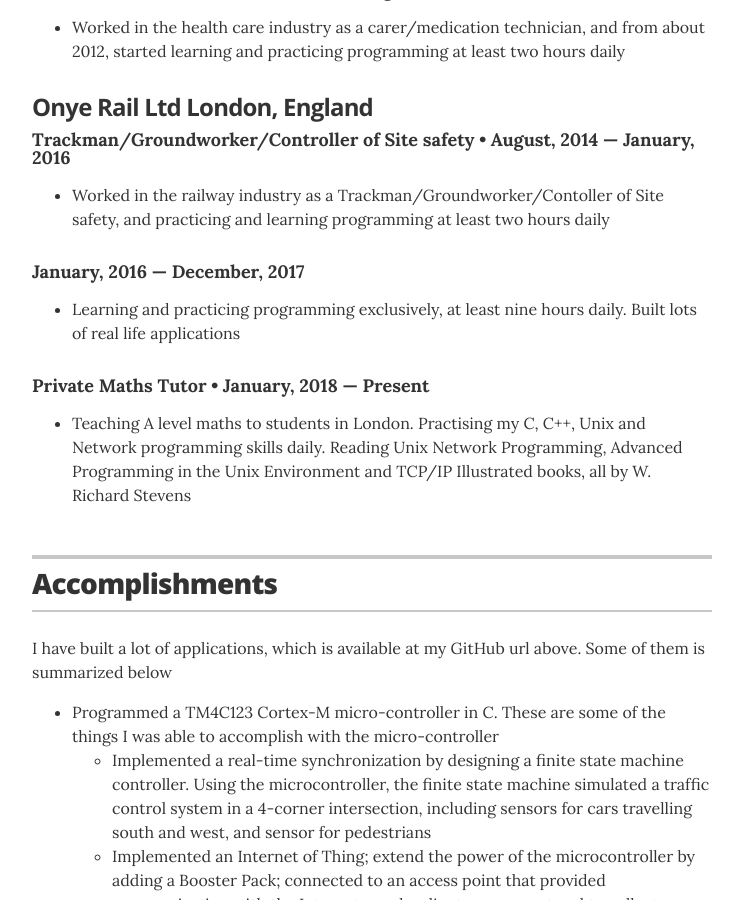
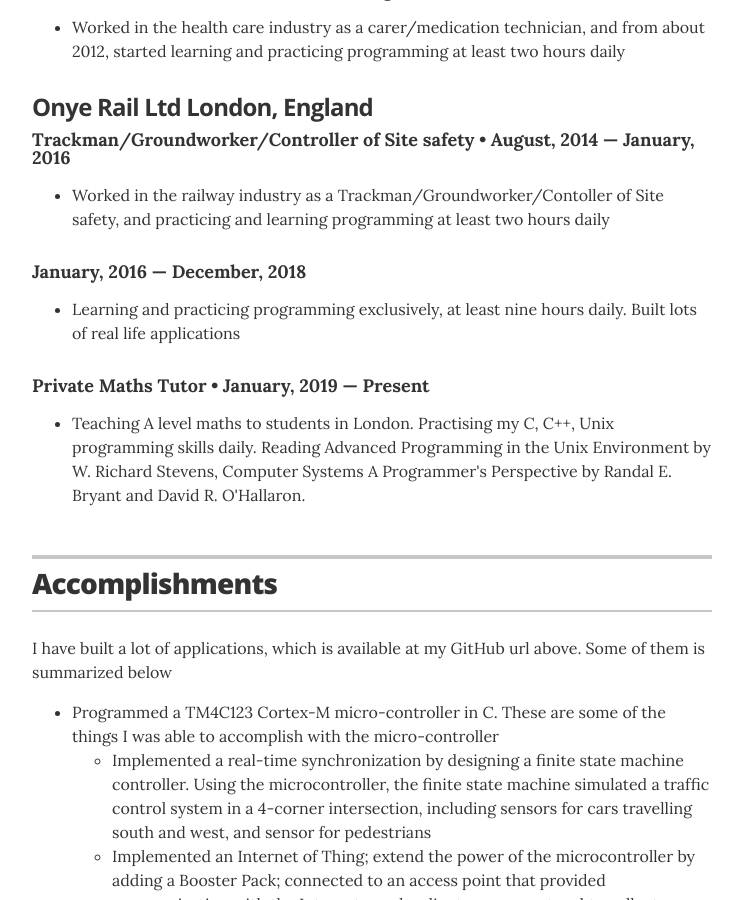
Before and after one commit to evanchime/resume, a Jekyll site: the page built from index.html, in a window 1280 px wide and 900 px high, scrolled down 657 px. Shown: the whole window, without its empty margins (268-1011 px from the left). Built offline with Jekyll 4.4.1, drawn with Linux system fonts in a browser that asks for light colours.

Commit message:
Update experience.yml
Updated CV

```diff
--- a/_data/experience.yml
+++ b/_data/experience.yml
@@ -23,7 +23,7 @@
       </li>
     </ul>
 
-- duration: January, 2016 &mdash; December, 2017
+- duration: January, 2016 &mdash; December, 2018
   summary:
     <ul class="resume-item-list">
       <li>
@@ -34,12 +34,12 @@
 
 #Freelance
 - position: Private Maths Tutor
-  duration: January, 2018 &mdash; Present
+  duration: January, 2019 &mdash; Present
   summary:
     <ul class="resume-item-list">
       <li>
         Teaching A level maths to students in London.
-        Practising my C, C++, Unix and Network programming skills daily. Reading Unix Network Programming,
-        Advanced Programming in the Unix Environment and TCP/IP Illustrated books, all by W. Richard Stevens
+        Practising my C, C++, Unix programming skills daily.
+        Reading Advanced Programming in the Unix Environment by W. Richard Stevens, Computer Systems A Programmer's Perspective by Randal E. Bryant and David R. O'Hallaron.
       </li>
     </ul>
```
